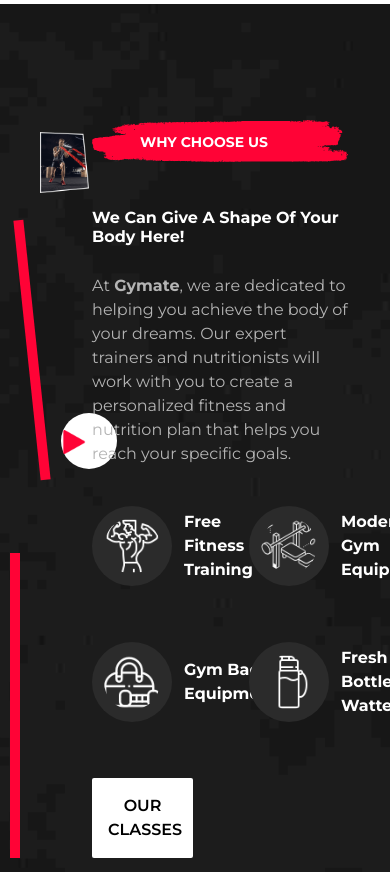
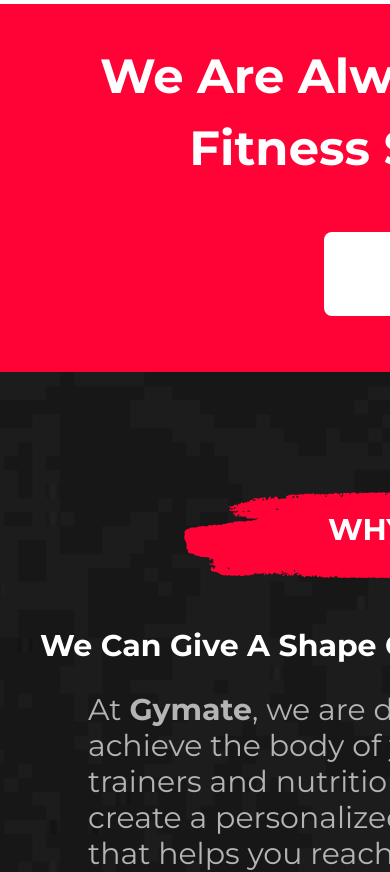
Before and after one commit to joelkimr/gymate, a Next.js app: page / in a window 390 px wide. Shown: the part 9060-9932 px from the top of the page. Built offline with nearby package versions, Linux system fonts and the light colour scheme.

Commit message:
ft-chooseUs-responsive

```diff
--- a/src/components/About/about.tsx
+++ b/src/components/About/about.tsx
@@ -20,7 +20,7 @@
           <div className='flex flex-col lg:flex-row md:flex-col lg:gap-8 md:gap-0 gap-32 md:mx-32 xl:mx-72 lg:mx-16 -mt-20 absolute m-20'>
             <AboutCarts />
           </div>
-          <div className='lg:flex lg:flex-row xl:justify-end lg:justify-center xl:mx-0 lg:top-96 absolute xl:gap-0 lg:gap-16 md:top-[68rem] top-[125rem] md:items-center lg:ml-0 md:ml-48'>
+          <div className='lg:flex lg:flex-row xl:justify-end lg:justify-center xl:mx-0 lg:top-96 absolute xl:gap-0 lg:gap-16 md:top-[73rem] top-[125rem] md:items-center lg:ml-0 md:ml-48'>
             <div className='lg:w-2/5 md:w-3/4'>
               <div className='relative'>
                 <p className='text-white font-semibold relative text-xs uppercase z-10 pl-16'>
@@ -111,7 +111,7 @@
             <Image
               src={Background}
               alt='home_image'
-              className='w-full lg:min-h-[65rem] md:min-h-[110rem] min-h-[180rem] min-w-[60rem]'
+              className='w-full lg:min-h-[65rem] md:min-h-[115rem] min-h-[180rem] min-w-[60rem]'
             />
           </div>
         </div>
--- a/src/components/About/aboutCarts.tsx
+++ b/src/components/About/aboutCarts.tsx
@@ -12,7 +12,7 @@
           <Image
             src={card.img}
             alt='box_img'
-            className='md:w-20 md:mb-4 w-44 mb-14'
+            className='md:w-20 md:mb-4 w-44 mb-14 md:mt-9 lg:mt-9'
           />
           <p className=' md:text-[24px] text-[40px] font-extrabold uppercase mb-12'>
             {card.title}
--- a/src/components/ChooseUs/chooseUs.tsx
+++ b/src/components/ChooseUs/chooseUs.tsx
@@ -11,9 +11,9 @@
 function ChooseUs() {
   return (
     <>
-      <section className='choose-section py-32  xl:w-auto lg:w-[110%] md:w-[150%]'>
+      <section className='choose-section py-32  xl:w-auto lg:w-[110%] md:w-[150%] min-w-[60rem] '>
         <div className='container page-padding flex lg:flex-row md:flex-col md:items-center md:gap-14'>
-          <div className='video-div relative w-[50%]'>
+          <div className='video-div relative w-[50%] hidden md:block'>
             <Image
               src={VideoImg}
               alt='video_img'
@@ -28,69 +28,69 @@
           </div>
 
           <div className='relative lg:w-[50%] md:w-[70%] md:flex md:flex-col md:items-center'>
-            <p className='text-white relative z-10 text-sm uppercase font-bold mb-14 ml-12 md:pr-11'>
+            <p className='text-white relative z-10 md:text-xs text-3xl uppercase font-bold md:mb-14 mb-20 ml-12 md:pr-11 md:pl-0 pl-60 md:pt-0 pt-3'>
               why choose us
             </p>
             <Image
               src={TitleRed}
               alt='text_bg'
-              className=' w-64 absolute -top-3'
+              className='md:w-64 w-[35rem] absolute -top-3 md:ml-0 ml-36'
             />
-            <h2 className='lg:text-4xl md:text-[3rem] text-white font-bold leading-[1.2] max-w-3xl'>
+            <h2 className='lg:text-4xl md:text-[3rem] text-3xl text-white font-bold leading-[1.2] max-w-3xl'>
               We Can Give A Shape Of Your Body Here!
             </h2>
-            <p className='lg:text-sm md:text-lg text-[#b4b4b4] mt-7 max-w-3xl'>
+            <p className='lg:text-sm md:text-lg text-[#b4b4b4] mt-7 text-3xl max-w-3xl md:ml-0 ml-12'>
               At <b>Gymate</b>, we are dedicated to helping you achieve the body
               of your dreams. Our expert trainers and nutritionists will work
               with you to create a personalized fitness and nutrition plan that
               helps you reach your specific goals.
             </p>
 
-            <div className='grid grid-cols-2 grid-rows-2 gap-14 max-w-[44rem] mt-10'>
+            <div className='md:grid md:grid-cols-2 md:grid-rows-2 md:gap-14 max-w-[44rem] mt-20 space-y-12 md:space-y-0 ml-32 md:ml-0 md:mt-0'>
               <div className='flex items-center gap-3'>
                 <Image
-                  className='bg-[#2b2b2b] hover:bg-[#ff0336] ease-in duration-200 w-20 rounded-full p-3'
+                  className='bg-[#2b2b2b] hover:bg-[#ff0336] ease-in duration-200 md:w-20 w-32 rounded-full p-3'
                   src={TrainingIcon}
                   alt='icon'
                 />
-                <p className='text-white font-bold lg:text-base md:text-xl max-w-[150px]'>
+                <p className='text-white font-bold lg:text-base md:text-xl  text-3xl'>
                   Free Fitness Training
                 </p>
               </div>
 
               <div className='flex items-center gap-3'>
                 <Image
-                  className='bg-[#2b2b2b] hover:bg-[#ff0336] ease-in duration-200 w-20 rounded-full p-3'
+                  className='bg-[#2b2b2b] hover:bg-[#ff0336] ease-in duration-200 md:w-20 w-32 rounded-full p-3'
                   src={EquipmentsIcon}
                   alt='icon'
                 />
-                <p className='text-white font-bold lg:text-base md:text-xl max-w-[150px]'>
+                <p className='text-white font-bold lg:text-base md:text-xl text-3xl'>
                   Modern Gym Equipments
                 </p>
               </div>
 
               <div className='flex items-center gap-3'>
                 <Image
-                  className='bg-[#2b2b2b] hover:bg-[#ff0336] ease-in duration-200 w-20 rounded-full p-3'
+                  className='bg-[#2b2b2b] hover:bg-[#ff0336] ease-in duration-200 md:w-20 w-32 rounded-full p-3'
                   src={BagIcon}
                   alt='icon'
                 />
-                <p className='text-white font-bold lg:text-base md:text-xl max-w-[150px]'>
+                <p className='text-white font-bold lg:text-base md:text-xl text-3xl'>
                   Gym Bag Equipments
                 </p>
               </div>
 
               <div className='flex items-center gap-3'>
                 <Image
-                  className='bg-[#2b2b2b] hover:bg-[#ff0336] ease-in duration-200 w-20 rounded-full p-3'
+                  className='bg-[#2b2b2b] hover:bg-[#ff0336] ease-in duration-200 md:w-20 w-32 rounded-full p-3'
                   src={BottleIcon}
                   alt='icon'
                 />
-                <p className='text-white font-bold lg:text-base md:text-xl max-w-[150px]'>
+                <p className='text-white font-bold lg:text-base md:text-xl text-3xl'>
                   Fresh Bottle Watter
                 </p>
               </div>
-              <div className='bg-white lg:w-44 md:w-56 lg:text-base md:text-lg text-center text-black font-[600] p-4 hover:bg-secondary hover:text-white transition duration-300 rounded-sm md:ml-48'>
+              <div className='bg-white lg:w-44 md:w-56 w-80 h-auto lg:text-base md:text-lg text-3xl text-center text-black font-[600] p-4 hover:bg-secondary hover:text-white transition duration-300 rounded-sm md:ml-48 ml-[9rem]'>
                 <Link href='#'>OUR CLASSES</Link>
               </div>
             </div>
--- a/src/components/Featured/featured.tsx
+++ b/src/components/Featured/featured.tsx
@@ -38,7 +38,7 @@
                 <p className='text-white lg:text-2xl md:text-3xl text-6xl font-bold'>
                   Cycling
                 </p>
-                <p className='text-white bg-secondary md:text-lg text-3xl mt-3 md:py-1 py-3 px-5'>
+                <p className='text-white bg-secondary md:text-lg lg:text-sm text-3xl mt-3 md:py-1 py-3 px-5'>
                   Monday: 9:00am-10:00am
                 </p>
               </div>
@@ -54,7 +54,7 @@
                 <p className='text-white lg:text-2xl md:text-3xl text-6xl font-bold'>
                   Karate
                 </p>
-                <p className='text-white bg-secondary md:text-lg text-3xl mt-3 md:py-1 py-3 px-5'>
+                <p className='text-white bg-secondary md:text-lg lg:text-sm text-3xl mt-3 md:py-1 py-3 px-5'>
                   Tuesday: 10:00am-11:00am
                 </p>
               </div>
@@ -70,7 +70,7 @@
                 <p className='text-white lg:text-2xl md:text-3xl text-6xl font-bold'>
                   Power
                 </p>
-                <p className='text-white bg-secondary md:text-lg text-3xl mt-3 md:py-1 py-3 px-5'>
+                <p className='text-white bg-secondary md:text-lg lg:text-sm text-3xl mt-3 md:py-1 py-3 px-5'>
                   Wednesday: 9:00am-10:00am
                 </p>
               </div>
@@ -86,7 +86,7 @@
                 <p className='text-white lg:text-2xl md:text-3xl text-6xl font-bold'>
                   Meditation
                 </p>
-                <p className='text-white bg-secondary md:text-lg text-3xl mt-3 md:py-1 py-3 px-5'>
+                <p className='text-white bg-secondary md:text-lg lg:text-sm text-3xl mt-3 md:py-1 py-3 px-5'>
                   Thursday: 1:00pm-2:00pm
                 </p>
               </div>
@@ -102,7 +102,7 @@
                 <p className='text-white lg:text-2xl md:text-3xl text-6xl font-bold'>
                   Martial Arts
                 </p>
-                <p className='text-white bg-secondary md:text-lg text-3xl mt-3 md:py-1 py-3 px-5'>
+                <p className='text-white bg-secondary md:text-lg lg:text-sm text-3xl mt-3 md:py-1 py-3 px-5'>
                   Friday: 6:00pm-7:00pm
                 </p>
               </div>
@@ -118,7 +118,7 @@
                 <p className='text-white lg:text-2xl md:text-3xl text-6xl font-bold'>
                   Workout
                 </p>
-                <p className='text-white bg-secondary md:text-lg text-3xl mt-3 md:py-1 py-3 px-5'>
+                <p className='text-white bg-secondary md:text-lg lg:text-sm text-3xl mt-3 md:py-1 py-3 px-5'>
                   Saturday: 4:00pm-5:00pm
                 </p>
               </div>
@@ -126,7 +126,7 @@
           </div>
         </div>
       </section>
-      {/* <div className='featured-cta flex justify-center text-left items-center  xl:w-auto lg:w-[110%] md:w-[150%] min-w-[60rem]'>
+      <div className='featured-cta  justify-center text-left items-center  xl:w-auto lg:w-[110%] md:w-[150%] min-w-[60rem] hidden md:block md:pt-9'>
         <div className='container page-padding'>
           <div className='flex items-center'>
             <h2 className='text-white font-bold text-2xl max-w-6xl px-7'>
@@ -137,7 +137,17 @@
             </div>
           </div>
         </div>
-      </div> */}
+      </div>
+      <div className='min-w-[60rem] min-h-[23rem] bg-secondary block p-9 md:hidden space-y-12 text-center'>
+        <div>
+          <p className='text-[3rem] font-bold text-white'>
+            We Are Always Providing Best Fitness Service For You
+          </p>
+        </div>
+        <div className='bg-white w-72 h-auto text-black/90 text-3xl font-[600] p-6 hover:border hover:border-gray-500 transition duration-300 rounded-lg ml-[18rem]'>
+          <Link href='#'>JOIN US</Link>
+        </div>
+      </div>
     </>
   );
 }
```
